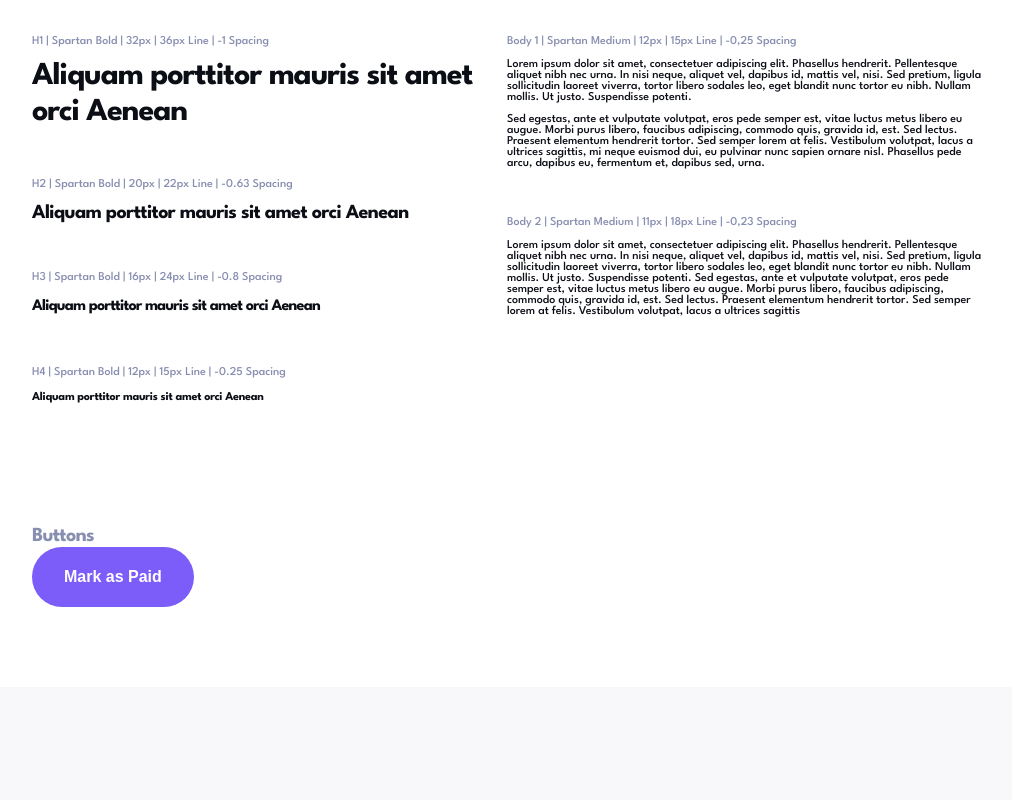
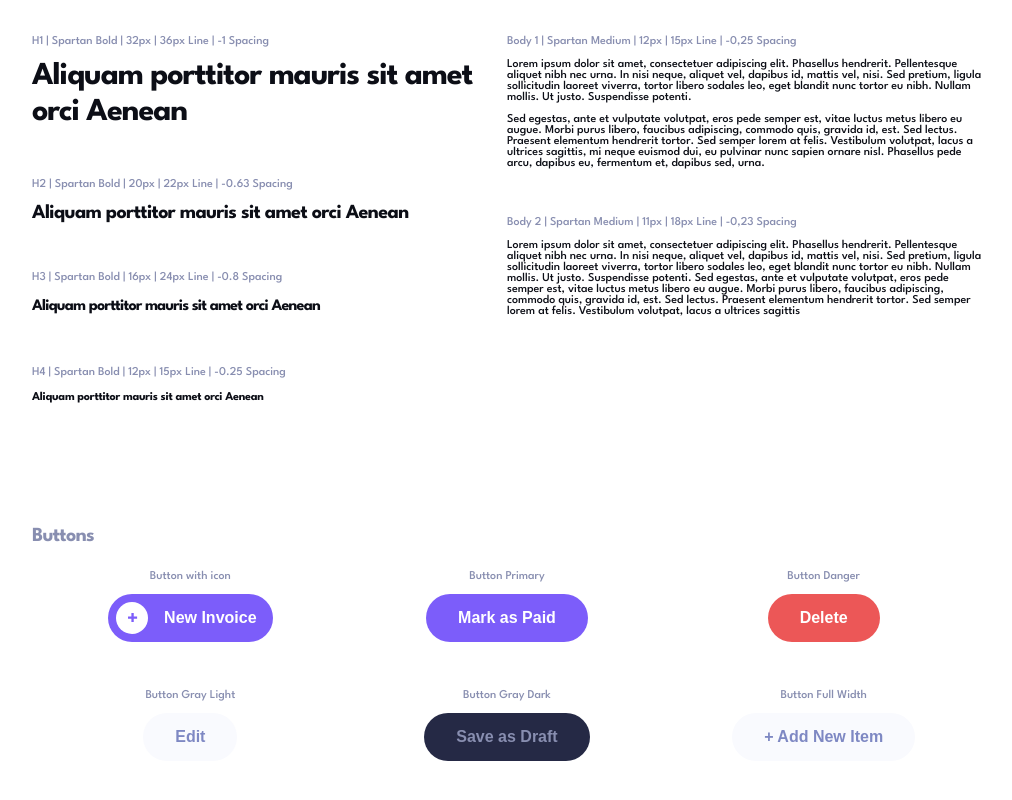
Before and after one commit to rparias/invoice-app-ts-next, a Next.js app: page /designSystem in a window 1280 px wide. Shown: the part 1098-1898 px from the top of the page, without its empty margins (133-1145 px from the left). Before the commit the page ends 1785 px from the top, so only its background shows below. Built offline with nearby package versions, Linux system fonts and the light colour scheme.

Commit message:
finishes button component and buttons for design system

```diff
--- a/components/Button/button.scss
+++ b/components/Button/button.scss
@@ -1,39 +1,89 @@
 @import 'globals/index';
+
+@mixin with-icon {
+  &--icon {
+    display: flex;
+    align-items: center;
+    .icon {
+      background-color: $white;
+      border-radius: 50%;
+      margin-right: 1rem;
+      width: 32px;
+      height: 32px;
+      position: relative;
+
+      img {
+        position: absolute;
+        top: 11px;
+        left: 12px;
+      }
+    }
+  }
+}
 
 .btn {
   &__btn {
-    &--primary {
+    &-primary {
       background-color: $purple;
       &:hover {
-        background-color: $purple;
+        background-color: $light-purple;
+      }
+      @include with-icon;
+    }
+
+    &-danger {
+      background-color: $red;
+      &:hover {
+        background-color: $light-red;
       }
     }
 
-    &--danger {
-      background-color: $red;
+    &-gray-light {
+      color: $soft-purple;
+      background-color: $soft-grey;
       &:hover {
-        background-color: $red;
+        background-color: $light-grey;
+      }
+
+      @include darkMode {
+        color: $white;
+        background-color: $dark-grey;
+        &:hover {
+          color: $light-grey;
+          background-color: $white;
+        }
       }
     }
 
-    &--gray-light {
+    &-gray-dark {
       color: $grey;
-      background-color: #F9FAFE;
+      background-color: $dark-grey;
       &:hover {
-        background-color: #F9FAFE;
+        background-color: $black-grey;
+      }
+
+      @include darkMode {
+        color: $light-grey;
+        background-color: $dark-grey;
+        &:hover {
+          color: $light-grey;
+          background-color: $black-grey;
+        }
       }
     }
 
-    &--gray-dark {
-      background-color: #373B53;
+    &-full-width {
+      width: 100%;
+      color: $soft-purple;
+      background-color: $soft-grey;
       &:hover {
-        background-color: #373B53;
+        background-color: $light-grey;
       }
     }
+  }
 
-    &--large {
-      padding: 1.3rem 8rem;
-      width: 100%;
-    }
+  &__btn-icon {
+    padding-left: 0.5rem;
+    padding-right: 1rem;
   }
 }
--- a/components/Button/button.tsx
+++ b/components/Button/button.tsx
@@ -1,25 +1,41 @@
+import Image from 'next/image'
 import React, { ReactNode } from 'react'
 import './button.scss'
 
 type Props = {
   children: ReactNode
   type?: 'button' | 'submit' | 'reset' | undefined
-  design: 'primary' | 'danger' | 'gray-light' | 'gray-dark' | 'large' | 'with-icon'
+  design: 'primary' | 'danger' | 'gray-light' | 'gray-dark' | 'full-width'
   onClick?: () => void
+  icon: string | null
 }
 
-export default function Button({ children, design, type, onClick }: Props) {
+export default function Button({ children, design, type, onClick, icon }: Props) {
   return (
     <button
       type={type}
       onClick={onClick}
-      className={`btn__btn--${design}`}>
-      {children}
+      className={`btn__btn-${design} ${icon ? 'btn__btn-icon' : ''}`}>
+        {icon === null ? children :
+          <div className={`btn__btn-${design}--icon`}>
+            <div className="icon">
+              <Image
+                src={icon}
+                alt="Icon"
+                width={10}
+                height={10}
+                priority
+              />
+            </div>
+            {children}
+          </div>
+        }
     </button>
   )
 }
 
 Button.defaultProps = {
   type: 'button',
-  onClick: () => null
+  onClick: () => null,
+  icon: null
 }
--- a/pages/designSystem.tsx
+++ b/pages/designSystem.tsx
@@ -10,7 +10,7 @@ export default function DesignSystem() {
       <section className="row">
         <Image
           className="logo mr-2"
-          src="/images/logo.svg"
+          src="/assets/logo.svg"
           alt="App Logo"
           width={40}
           height={38}
--- a/styles/globals/_base.scss
+++ b/styles/globals/_base.scss
@@ -73,7 +73,8 @@ button {
   border-radius: 3rem;
   font-size: 1rem;
   font-weight: 700;
-  padding: 1.3rem 2rem;
+  padding: 0 2rem;
+  height: 48px;
 }
 
 .logo {
--- a/styles/globals/_variables.scss
+++ b/styles/globals/_variables.scss
@@ -6,6 +6,7 @@ $purple: #7c5dfa !default;
 $light-purple: #9277ff !default;
 $soft-purple: #7e88c3 !default;
 $grey: #888eb0 !default;
+$soft-grey: #f9fafe !default;
 $light-grey: #dfe3fa !default;
 $dark-grey: #252945 !default;
 $black-grey: #1e2139 !default;
@@ -22,6 +23,7 @@ $colors: (
   "light-purple": $light-purple,
   "soft-purple": $soft-purple,
   "grey": $grey,
+  "soft-grey": $soft-grey,
   "light-grey": $light-grey,
   "dark-grey": $dark-grey,
   "black-grey": $black-grey,
--- /dev/null
+++ b/templates/Buttons/buttons.scss
@@ -0,0 +1,8 @@
+@import 'globals/index';
+
+.buttons {
+  &__btn-container {
+    display: flex;
+    justify-content: center;
+  }
+}
--- a/templates/Buttons/buttons.tsx
+++ b/templates/Buttons/buttons.tsx
@@ -1,10 +1,48 @@
 import Button from "@/components/Button/button";
+import './buttons.scss';
 
 export default function Buttons() {
   return (
     <section className='mt-4'>
       <h2 className='text-grey'>Buttons</h2>
-      <Button design="primary">Mark as Paid</Button>
+      <div className='row'>
+        <div className="col-12-xs col-6-sm col-4-lg mt-2 mb-2 buttons__btn-container">
+          <div>
+            <p className='row justify-center text-grey mb-1'>Button with icon</p>
+            <Button design="primary" icon="/assets/icon-plus.svg">New Invoice</Button>
+          </div>
+        </div>
+        <div className="col-12-xs col-6-sm col-4-lg mt-2 mb-2 buttons__btn-container">
+          <div>
+            <p className='row justify-center text-grey mb-1'>Button Primary</p>
+            <Button design="primary">Mark as Paid</Button>
+          </div>
+        </div>
+        <div className="col-12-xs col-6-sm col-4-lg mt-2 mb-2 buttons__btn-container">
+          <div>
+            <p className='row justify-center text-grey mb-1'>Button Danger</p>
+            <Button design="danger">Delete</Button>
+          </div>
+        </div>
+        <div className="col-12-xs col-6-sm col-4-lg mt-2 mb-2 buttons__btn-container">
+          <div>
+            <p className='row justify-center text-grey mb-1'>Button Gray Light</p>
+            <Button design="gray-light">Edit</Button>
+          </div>
+        </div>
+        <div className="col-12-xs col-6-sm col-4-lg mt-2 mb-2 buttons__btn-container">
+          <div>
+            <p className='row justify-center text-grey mb-1'>Button Gray Dark</p>
+            <Button design="gray-dark">Save as Draft</Button>
+          </div>
+        </div>
+        <div className="col-12-xs col-6-sm col-4-lg mt-2 mb-2 buttons__btn-container">
+          <div>
+            <p className='row justify-center text-grey mb-1'>Button Full Width</p>
+            <Button design="full-width">+ Add New Item</Button>
+          </div>
+        </div>
+      </div>
     </section>
   )
 }
```
Also changed, not shown: public/assets/icon-plus.svg (added), public/assets/logo.svg (renamed from public/images/logo.svg).
